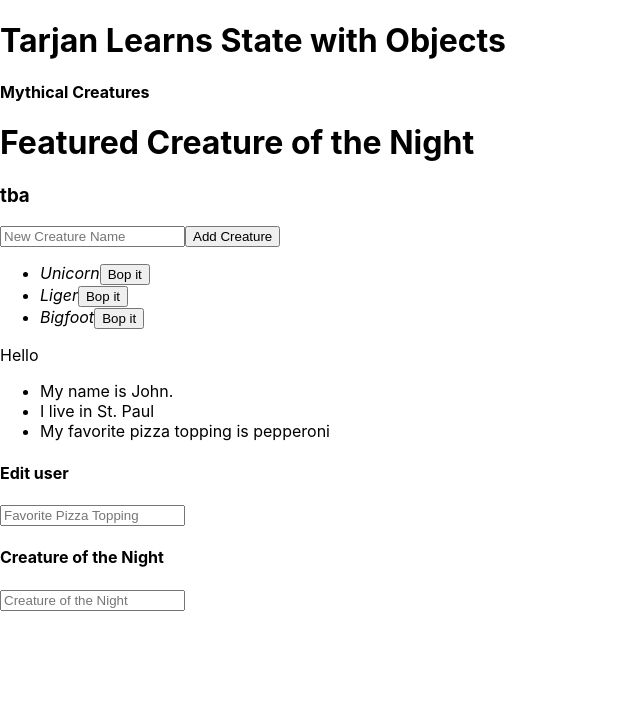
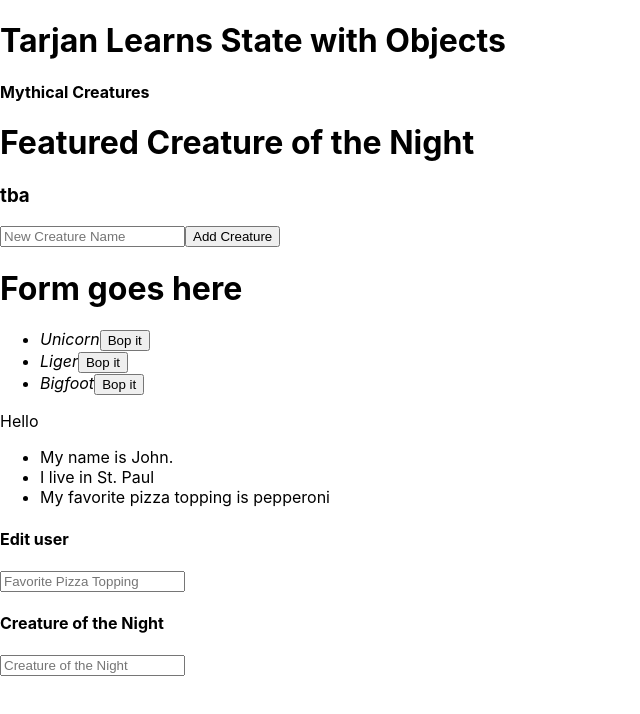
Before and after one commit to jhinderer717/react-state-objects, a React (Create React App) app: page / in a window 1280 px wide. Shown: the top 714 px of the page, without its empty margins (0-640 px from the left). Built offline with nearby package versions, Linux system fonts and the light colour scheme.

Commit message:
CreatureForm

```diff
--- /dev/null
+++ b/src/CreatureForm.js
@@ -0,0 +1,15 @@
+import React, { Component } from 'react';
+
+class CreatureForm extends Component{
+
+
+    render(){
+        return(
+            <div>
+                <h1>Form goes here</h1>
+            </div>
+        )
+    }
+}
+
+export default CreatureForm;
--- a/src/Creatures.js
+++ b/src/Creatures.js
@@ -1,4 +1,6 @@
 import React, { Component } from 'react';
+
+import CreatureForm from './CreatureForm';
 
 class Creatures extends Component{
 
@@ -80,6 +82,7 @@ class Creatures extends Component{
                     onChange={this.onChangeCreatureName}
                 />
                 <button onClick={this.onAddCreature}>Add Creature</button>
+                <CreatureForm />
 
 
                 <ul>
```
